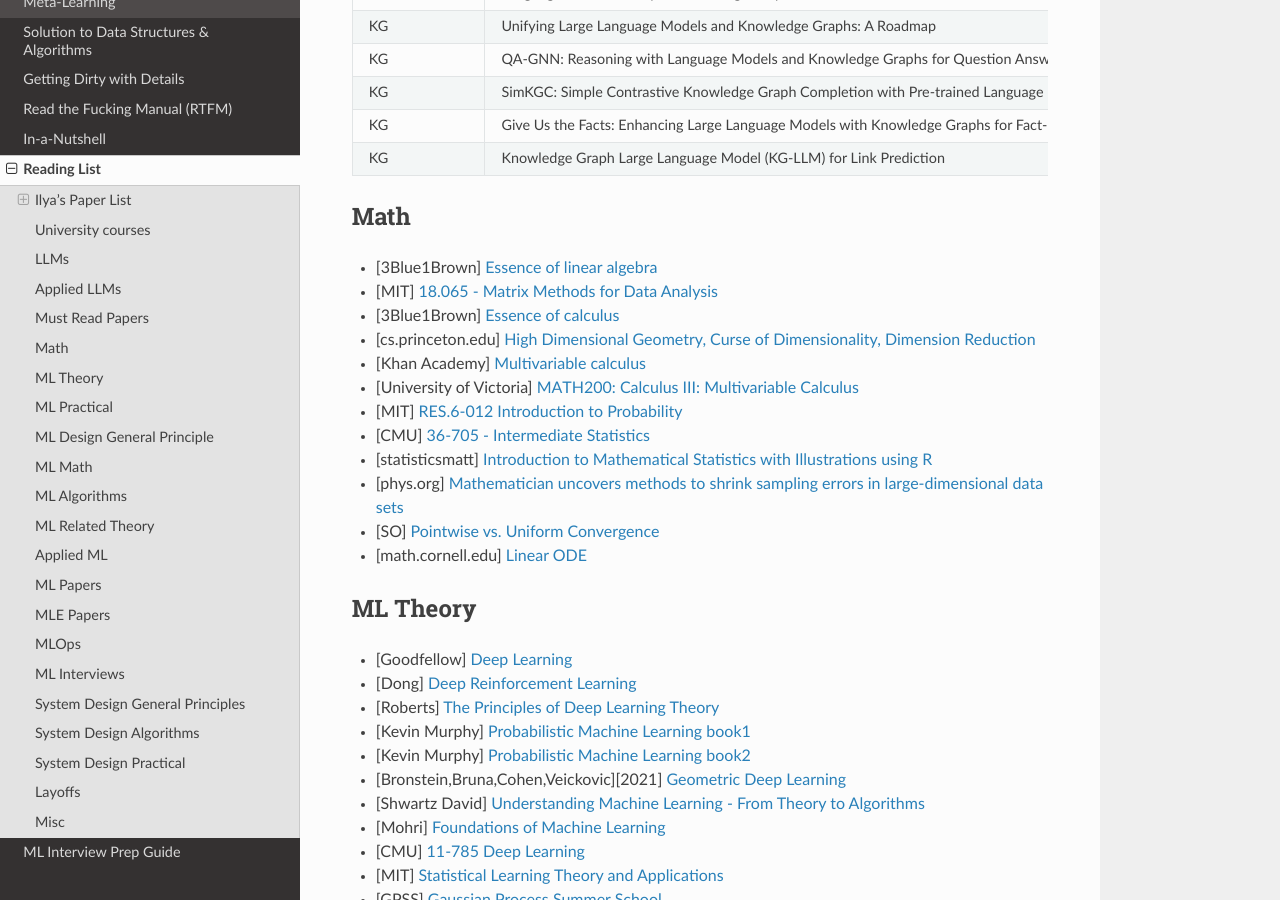
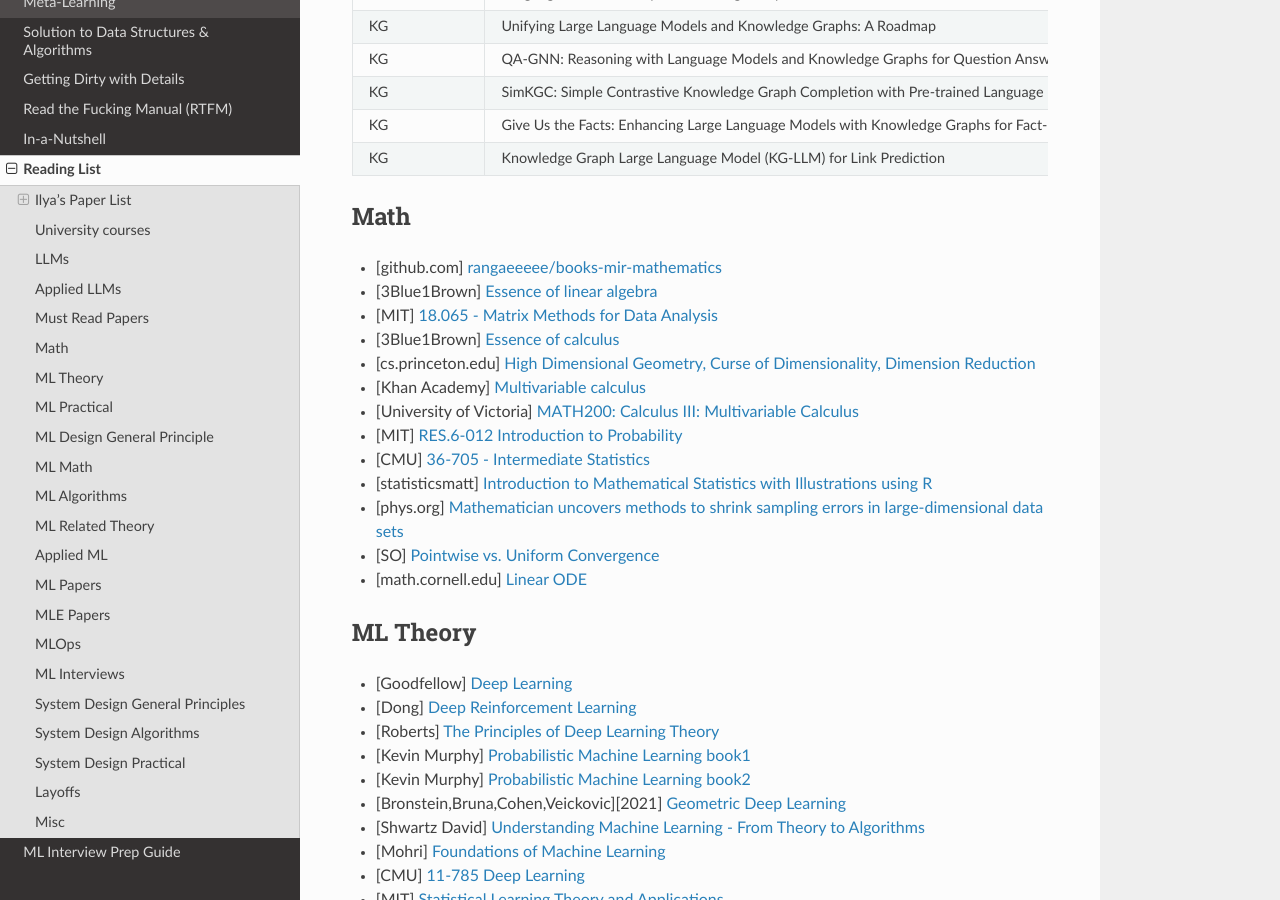
Before and after one commit to uselesstechjunks/leetcode, a Sphinx documentation site: the page built from docs/source/readlist.rst, in a window 1280 px wide and 900 px high, scrolled down 6495 px. Built offline with Sphinx 7.4.7 and the Read the Docs theme 3.1.0, drawn with Linux system fonts in a browser that asks for light colours.

Commit message:
Update readlist.rst (#370)

```diff
--- a/docs/source/readlist.rst
+++ b/docs/source/readlist.rst
@@ -238,6 +238,7 @@ Must Read Papers
 ******************************************************************************************
 Math
 ******************************************************************************************
+* [github.com] `rangaeeeee/books-mir-mathematics <https://github.com/rangaeeeee/books-mir-mathematics/>`_
 * [3Blue1Brown] `Essence of linear algebra <https://www.youtube.com/playlist?list=PLZHQObOWTQDPD3MizzM2xVFitgF8hE_ab>`_
 * [MIT] `18.065 - Matrix Methods for Data Analysis <https://www.youtube.com/playlist?list=PLUl4u3cNGP63oMNUHXqIUcrkS2PivhN3k>`_
 * [3Blue1Brown] `Essence of calculus <https://www.youtube.com/playlist?list=PLZHQObOWTQDMsr9K-rj53DwVRMYO3t5Yr>`_
```
